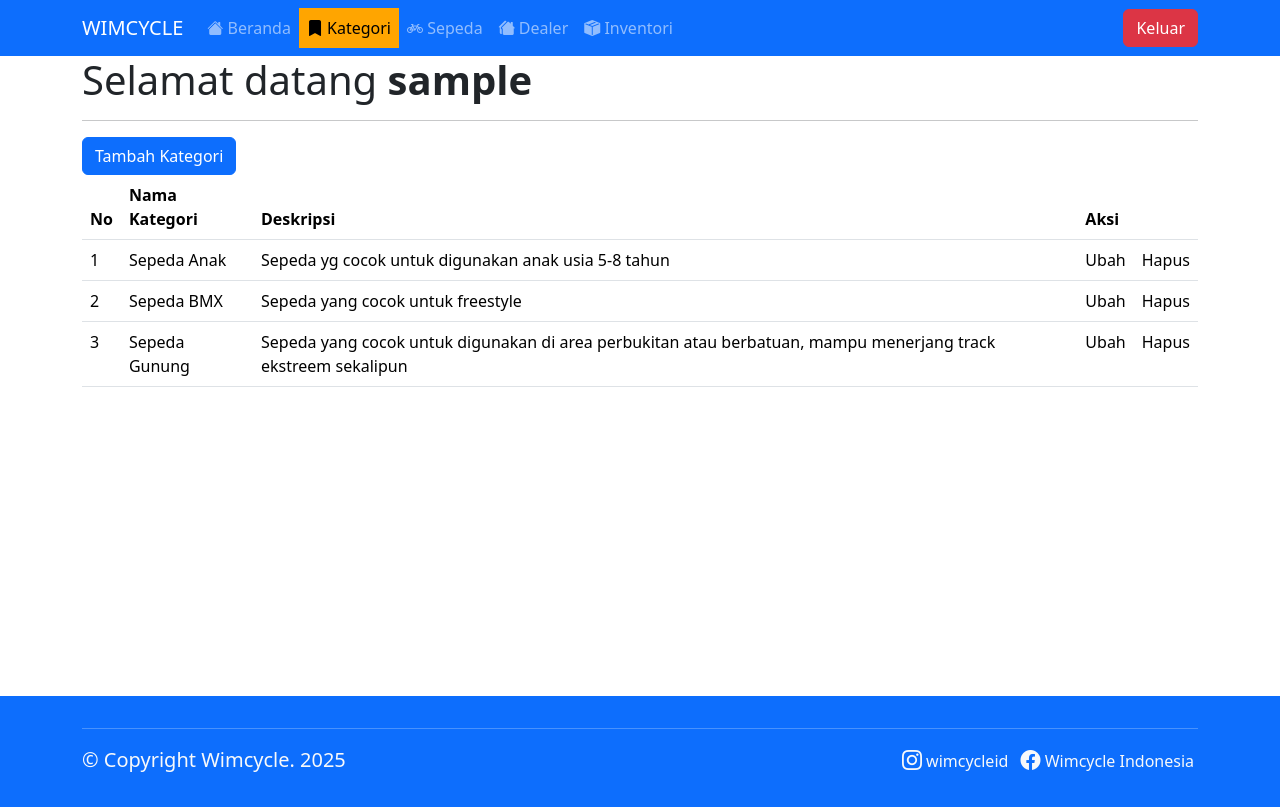
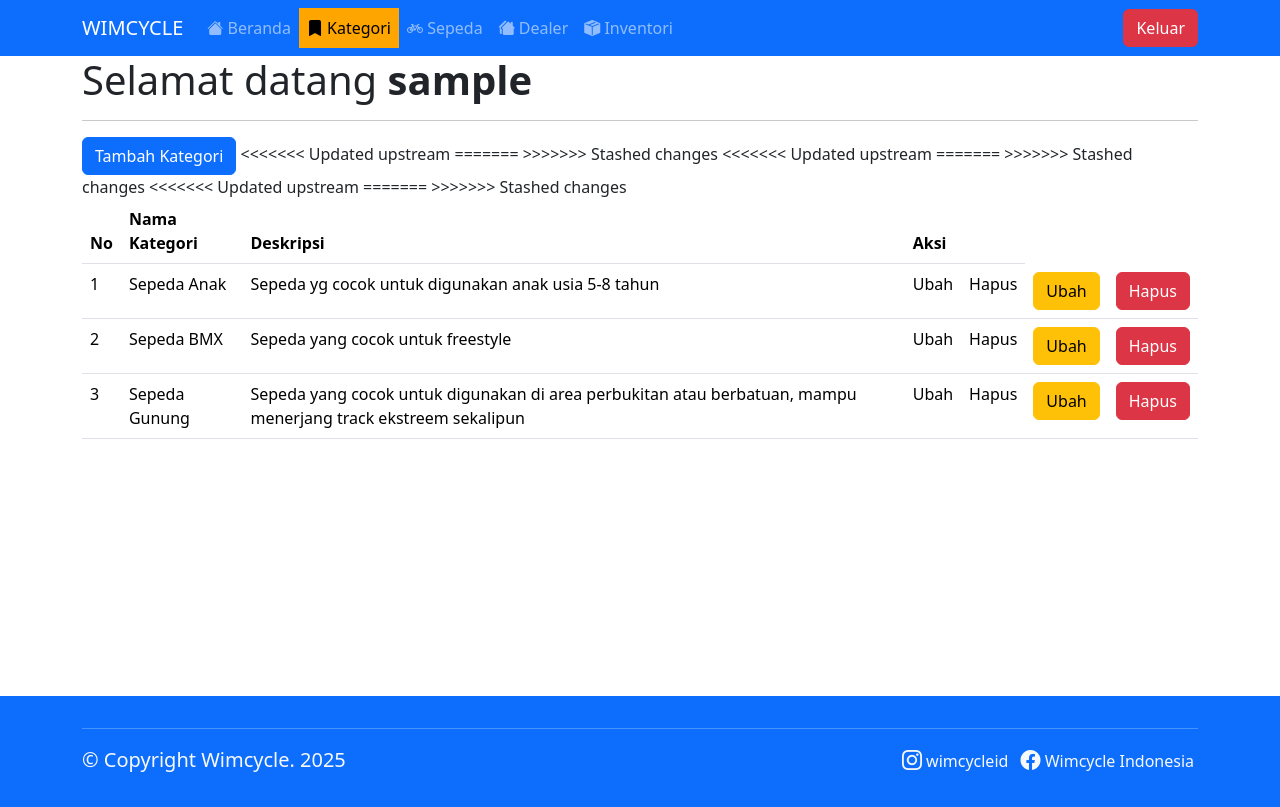
Before and after one commit to dettline/wim_rpl1, a PHP site: page /kategori/show_kategori.php in a window 1280 px wide. Run offline with PHP 8.4, Linux system fonts and the light colour scheme; the visitor is signed in with stand-in values (Sample User, id 1); data comes from the database, SQL or seed files in the repository.

Commit message:
Tombol Ubah

```diff
--- a/kategori/show_kategori.php
+++ b/kategori/show_kategori.php
@@ -78,8 +78,67 @@
             <td><?= $nomor++; ?></td>
             <td><?= $data['nama_kategori']; ?></td>
             <td><?= $data['ket_kategori']; ?></td>
+<<<<<<< Updated upstream
             <td>Ubah</td>
             <td>Hapus</td>
+=======
+            <td>
+              <!-- Awal Modal Ubah -->
+                <!-- Button trigger modal -->
+                <button type="button" class="btn btn-warning" data-bs-toggle="modal" data-bs-target="#modalubah<?= $nomor; ?>">
+                  Ubah
+                </button>
+
+                <!-- Modal -->
+                <div class="modal fade"
+                id="modalubah<?= $nomor; ?>" tabindex="-1" aria-labelledby="exampleModalLabel" aria-hidden="true">
+                  <div class="modal-dialog">
+                    <div class="modal-content">
+                      <div class="modal-header">
+                        <h1 class="modal-title fs-5" id="exampleModalLabel">Ubah Data</h1>
+                        <button type="button" class="btn-close" data-bs-dismiss="modal" aria-label="Close"></button>
+                      </div>
+                      <div class="modal-body">
+                        Formulir
+                      </div>
+                      <div class="modal-footer">
+                        <button type="button" class="btn btn-secondary" data-bs-dismiss="modal">Close</button>
+                        <button type="button" class="btn btn-primary">Save changes</button>
+                      </div>
+                    </div>
+                  </div>
+                </div>
+              <!-- Akhir Modal Ubah -->
+            </td>
+
+            <td>
+              <!-- Awal Modal Hapus -->
+                <!-- Button trigger modal -->
+                <button type="button" class="btn btn-danger" data-bs-toggle="modal" data-bs-target="#modalhapus">
+                  Hapus
+                </button>
+
+                <!-- Modal Hapus -->
+                <div class="modal fade" id="modalhapus" tabindex="-1" aria-labelledby="exampleModalLabel" aria-hidden="true">
+                  <div class="modal-dialog">
+                    <div class="modal-content">
+                      <div class="modal-header">
+                        <h1 class="modal-title fs-5" id="exampleModalLabel">Hapus Kategori</h1>
+                        <button type="button" class="btn-close" data-bs-dismiss="modal" aria-label="Close"></button>
+                      </div>
+                      <div class="modal-body">
+                        Apakah kamu yakin ingin menghapus kategori <b> <?= $data['nama_kategori']; ?> </b>
+                      </div>
+                      <div class="modal-footer">
+                        <button type="button" class="btn btn-secondary" data-bs-dismiss="modal">Close</button>
+                        <button type="button" class="btn btn-primary">Save changes</button>
+                      </div>
+                    </div>
+                  </div>
+                </div>
+              <!-- Akhit Modal Hapus -->
+            </td>
+>>>>>>> Stashed changes
          </tr>
       <?php
           }
```
